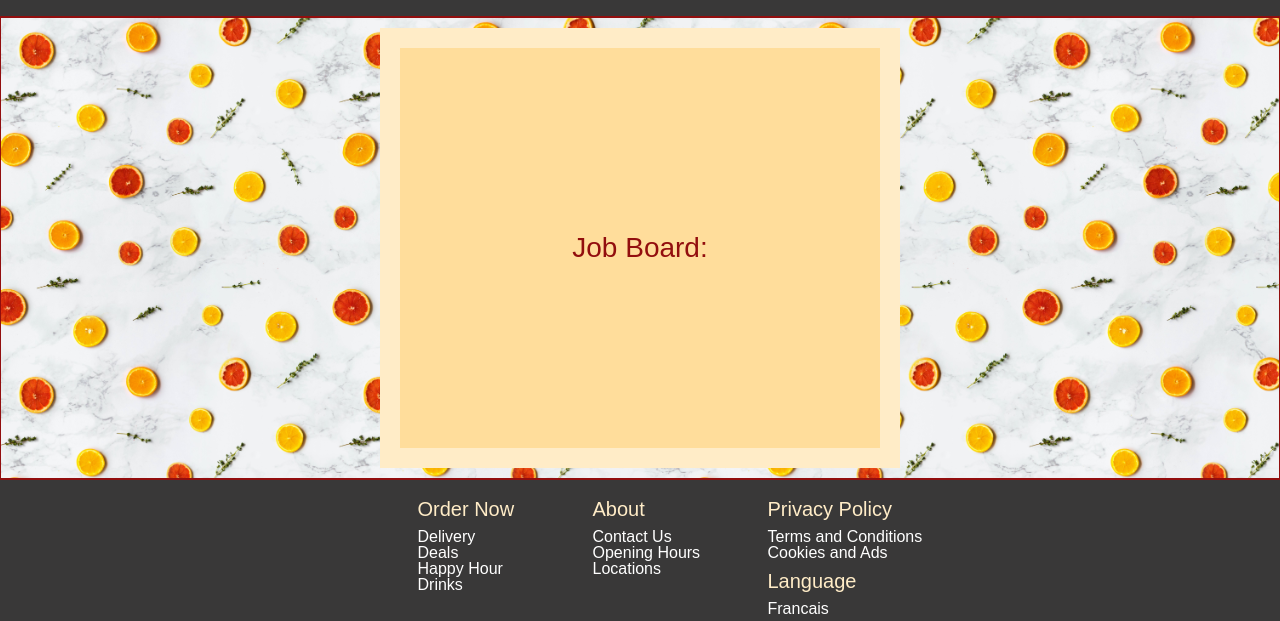
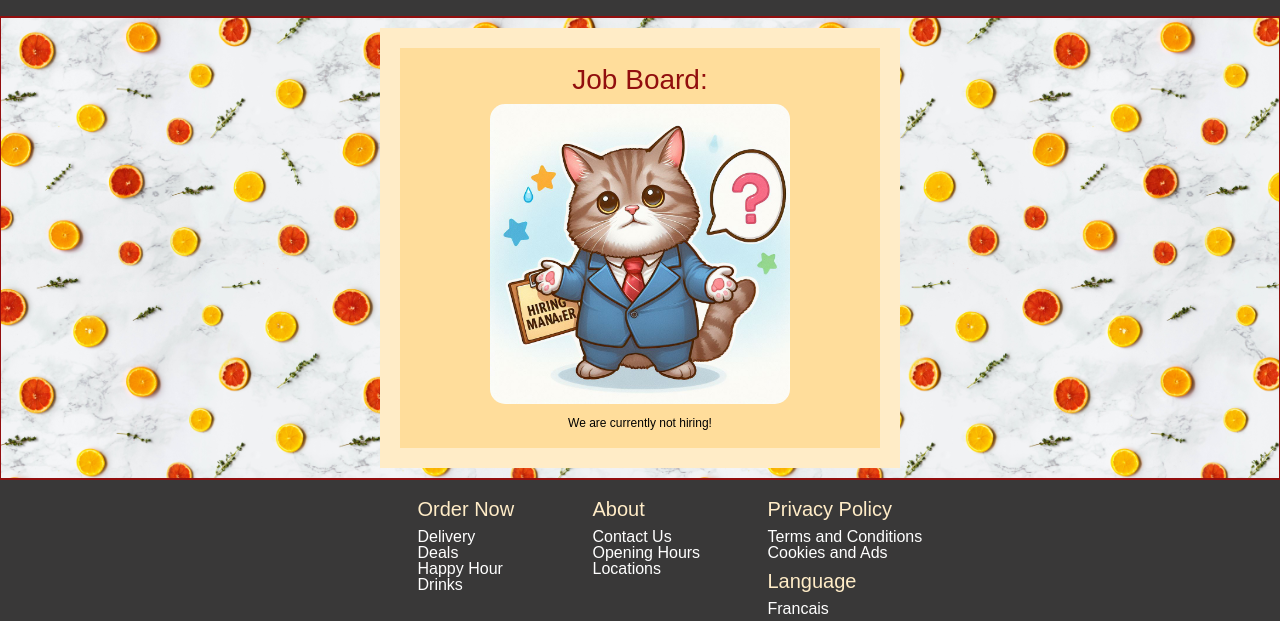
Before and after one commit to cstim240/restaurant_page, a website built with webpack: page dist/index.html in a window 1280 px wide. Both pictures are taken after a click on the button "Careers". Shown: the part 82-703 px from the top of the page. Built offline with nearby package versions, Linux system fonts and the light colour scheme.

Commit message:
Add a photo of a hiring manager and a precaution p elem to loadGiftCards()

```diff
--- a/src/index.js
+++ b/src/index.js
@@ -492,6 +492,13 @@ function loadCareers(){
     jobBoard.classList.add('careers_title');
     careersInnerDiv.appendChild(jobBoard);
 
+    createGiftCard(careersInnerDiv, '../images/hiring_manager.jpeg');
+
+    const precaution = document.createElement('p');
+    precaution.innerText = "We are currently not hiring!"
+    precaution.classList.add('precaution');
+    careersInnerDiv.appendChild(precaution);
+
 
 
     careersDiv.appendChild(careersInnerDiv);
--- a/src/style.css
+++ b/src/style.css
@@ -151,6 +151,14 @@ table {
 	gap: 20px;
 }
 
+.careersInnerDiv {
+	gap: 10px;
+}
+
+.precaution {
+	font-size: 12px;
+}
+
 .giftcard_photo {
 	height: 300px;
 	width: 300px;
```
Also changed, not shown: dist/bundle.js, images/hiring_manager.jpeg (added).
